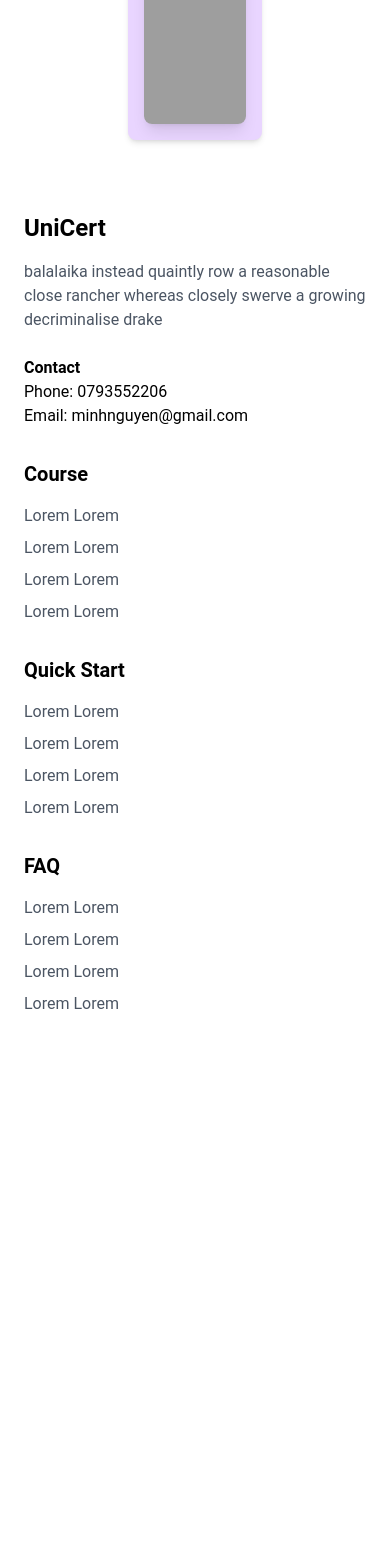
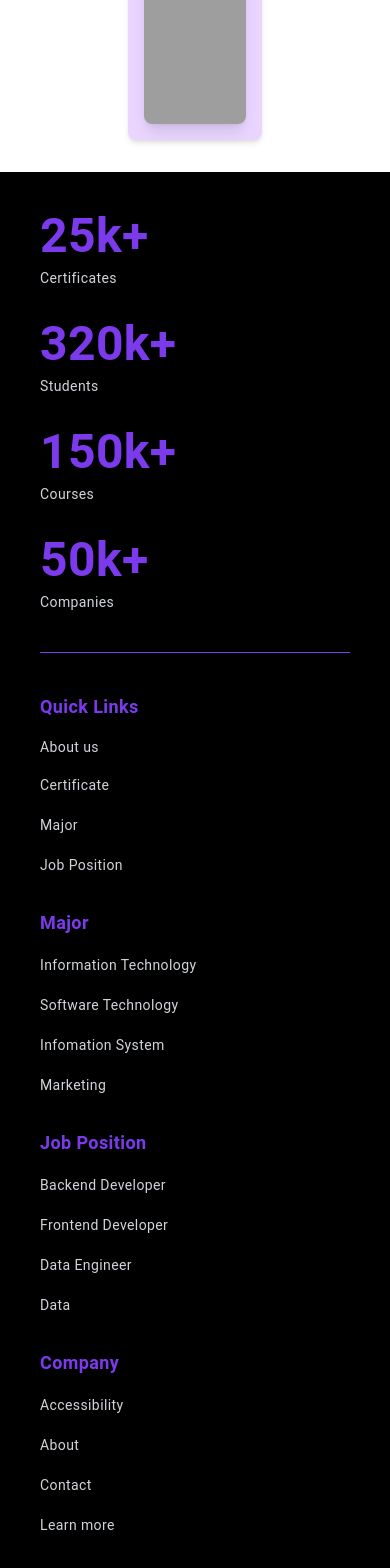
Before and after one commit to hieugo6789/UniCert, a React (Vite) app: page / in a window 390 px wide. Shown: the part 5949-7517 px from the top of the page. Before the commit the page ends 7005 px from the top, so only its background shows below. Built offline with nearby package versions, Linux system fonts and the light colour scheme; grey boxes are pictures that could not be loaded.

Commit message:
Update Footer.tsx

```diff
--- a/src/components/Footer/Footer.tsx
+++ b/src/components/Footer/Footer.tsx
@@ -1,75 +1,105 @@
 import { Link } from "react-router-dom";
 
 const Footer = () => {
-  return <footer className="bg-white py-10 px-6">
-  <div className="container mx-auto grid grid-cols-1 md:grid-cols-8 gap-8">
-    {/* UniCert - Logo & Description */}
-    <div className="md:col-span-5">
-      <h2 className="text-2xl font-bold">UniCert</h2>
-      <p className="text-gray-600 mt-4">
-        balalaika instead quaintly row a reasonable close rancher whereas
-        closely swerve a growing decriminalise drake
-      </p>
-      <div className="mt-6">
-        <h3 className="font-bold">Contact</h3>
-        <p>Phone: 0793552206</p>
-        <p>Email: minhnguyen@gmail.com</p>
-      </div>
-    </div>
-
-    {/* Course Links  */}
-    <div className="md:col-span-1">
-      <h3 className="text-xl font-bold">Course</h3>
-      <ul className="mt-4 space-y-2">
+  return <footer className="font-sans tracking-wide bg-black py-10 px-10">
+    <ul className="grid grid-cols-1 sm:grid-cols-2 lg:grid-cols-4 gap-8">
       <li>
-          <Link to="/course-1" className="text-gray-600 hover:underline">Lorem Lorem</Link>
+        <h3 className="text-violet-600 font-semibold text-5xl">25k+</h3>
+        <p className="text-gray-300 text-sm mt-2">Certificates</p>
       </li>
       <li>
-          <Link to="/course-2" className="text-gray-600 hover:underline">Lorem Lorem</Link>
+        <h3 className="text-violet-600 font-semibold text-5xl">320k+</h3>
+        <p className="text-gray-300 text-sm mt-2">Students</p>
       </li>
       <li>
-          <Link to="/course-3" className="text-gray-600 hover:underline">Lorem Lorem</Link>
+        <h3 className="text-violet-600 font-semibold text-5xl">150k+</h3>
+        <p className="text-gray-300 text-sm mt-2">Courses</p>
       </li>
       <li>
-          <Link to="/course-4" className="text-gray-600 hover:underline">Lorem Lorem</Link>
+        <h3 className="text-violet-600 font-semibold text-5xl">50k+</h3>
+        <p className="text-gray-300 text-sm mt-2">Companies</p>
+      </li>
+    </ul>
+
+    <hr className="my-10 border-violet-600" />
+
+    <div className="grid grid-cols-1 sm:grid-cols-2 lg:grid-cols-4 gap-y-8 gap-x-4">
+      <div>
+        <h4 className="text-violet-600 font-semibold text-lg mb-4">Quick Links</h4>
+        <ul className="space-y-4">
+          <li>
+            <Link to="/about">
+              <div className="hover:text-violet-600 text-gray-300 text-sm">About us</div>
+            </Link>
+          </li>
+          <li>
+            <Link to="/certificate" className="hover:text-violet-600 text-gray-300 text-sm">
+              Certificate
+            </Link>
+          </li>
+          <li>
+            <Link to="/majors" className="hover:text-violet-600 text-gray-300 text-sm">
+              Major
+            </Link>
+          </li>
+          <li>
+            <Link to="/job" className="hover:text-violet-600 text-gray-300 text-sm">
+              Job Position
+            </Link>
           </li>
         </ul>
       </div>
 
-    {/* Quick Start Links  */}
-    <div className="md:col-span-1">
-      <h3 className="text-xl font-bold">Quick Start</h3>
-      <ul className="mt-4 space-y-2">
+      <div>
+        <h4 className="text-violet-600 font-semibold text-lg mb-4">Major</h4>
+        <ul className="space-y-4">
           <li>
-          <Link to="/quick-start-1" className="text-gray-600 hover:underline">Lorem Lorem</Link>
+            <a href="javascript:void(0)" className="hover:text-violet-600 text-gray-300 text-sm">Information Technology</a>
           </li>
           <li>
-          <Link to="/quick-start-2" className="text-gray-600 hover:underline">Lorem Lorem</Link>
+            <a href="javascript:void(0)" className="hover:text-violet-600 text-gray-300 text-sm">Software Technology</a>
           </li>
           <li>
-          <Link to="/quick-start-3" className="text-gray-600 hover:underline">Lorem Lorem</Link>
+            <a href="javascript:void(0)" className="hover:text-violet-600 text-gray-300 text-sm">Infomation System</a>
           </li>
           <li>
-          <Link to="/quick-start-4" className="text-gray-600 hover:underline">Lorem Lorem</Link>
+            <a href="javascript:void(0)" className="hover:text-violet-600 text-gray-300 text-sm">Marketing</a>
           </li>
         </ul>
       </div>
 
-    {/* FAQ Links  */}
-    <div className="md:col-span-1 ">
-      <h3 className="text-xl font-bold">FAQ</h3>
-      <ul className="mt-4 space-y-2">
+      <div>
+        <h4 className="text-violet-600 font-semibold text-lg mb-4">Job Position</h4>
+        <ul className="space-y-4">
           <li>
-          <Link to="/faq-1" className="text-gray-600 hover:underline">Lorem Lorem</Link>
+            <a href="javascript:void(0)" className="hover:text-violet-600 text-gray-300 text-sm">Backend Developer</a>
           </li>
           <li>
-          <Link to="/faq-2" className="text-gray-600 hover:underline">Lorem Lorem</Link>
+            <a href="javascript:void(0)" className="hover:text-violet-600 text-gray-300 text-sm">Frontend Developer</a>
           </li>
           <li>
-          <Link to="/faq-3" className="text-gray-600 hover:underline">Lorem Lorem</Link>
+            <a href="javascript:void(0)" className="hover:text-violet-600 text-gray-300 text-sm">Data Engineer</a>
           </li>
           <li>
-          <Link to="/faq-4" className="text-gray-600 hover:underline">Lorem Lorem</Link>
+            <a href="javascript:void(0)" className="hover:text-violet-600 text-gray-300 text-sm">Data</a>
+          </li>
+        </ul>
+      </div>
+
+      <div>
+        <h4 className="text-violet-600 font-semibold text-lg mb-4">Company</h4>
+        <ul className="space-y-4">
+          <li>
+            <a href="javascript:void(0)" className="hover:text-violet-600 text-gray-300 text-sm">Accessibility</a>
+          </li>
+          <li>
+            <a href="javascript:void(0)" className="hover:text-violet-600 text-gray-300 text-sm">About</a>
+          </li>
+          <li>
+            <a href="javascript:void(0)" className="hover:text-violet-600 text-gray-300 text-sm">Contact</a>
+          </li>
+          <li>
+            <a href="javascript:void(0)" className="hover:text-violet-600 text-gray-300 text-sm">Learn more</a>
           </li>
         </ul>
       </div>
```
Lines whose indentation alone changed are shown as unchanged.
